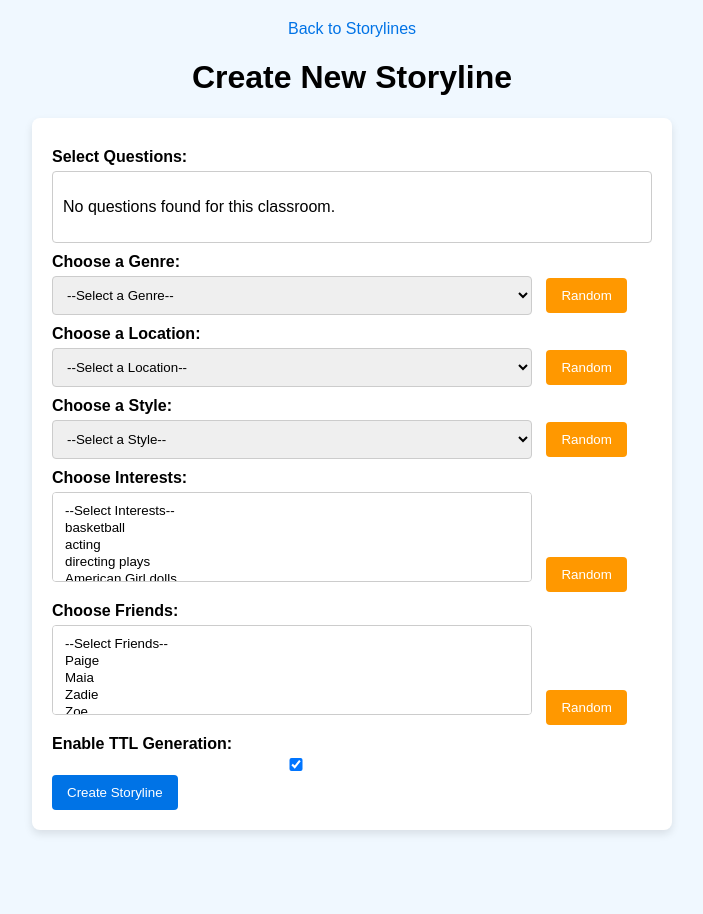
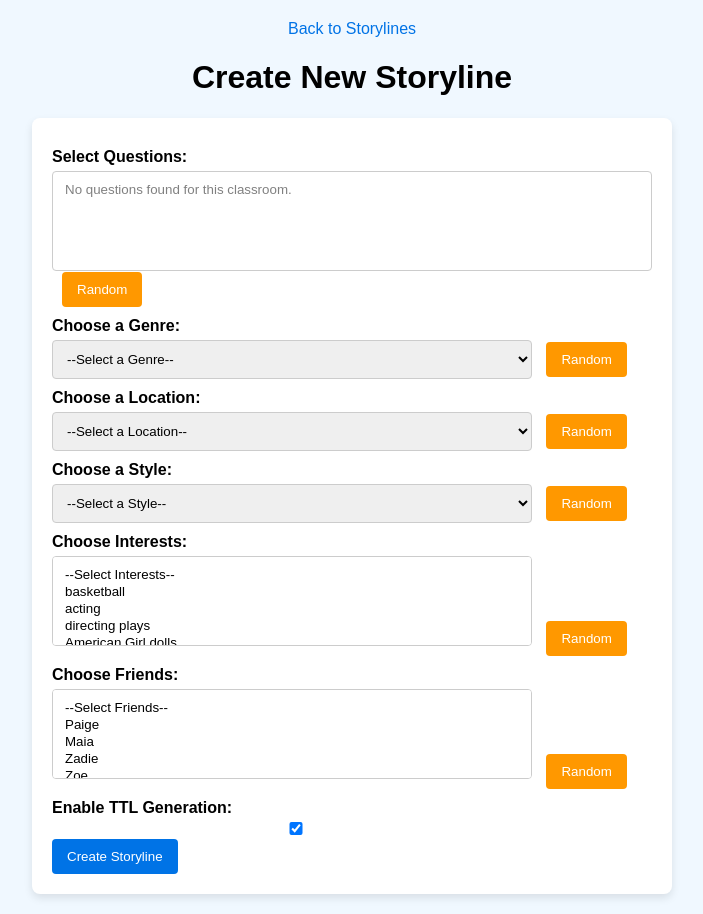
Before and after one commit to thecolorblue/snow_day, a FastAPI app: page /storylines/create in a window 1280 px wide. Shown: the whole page, without its empty margins (288-991 px from the left). Before the commit the page ends 834 px from the top, so only its background shows below. Run offline with FastAPI, Linux system fonts and the light colour scheme.

Commit message:
final update to questions UI

```diff
--- a/src/orm.py
+++ b/src/orm.py
@@ -116,6 +116,8 @@ class StorylineProgress(Base):
     __tablename__ = 'storyline_progress'
 
     storyline_progress_id = Column(Integer, primary_key=True, autoincrement=True)
+    storyline_id = Column(Integer, ForeignKey('storyline.storyline_id'), nullable=False)
+    storyline_step_id = Column(Integer, ForeignKey('storyline_step.storyline_step_id'), nullable=False)
     story_question_id = Column(Integer, ForeignKey('story_question.id'), nullable=False)
     duration = Column(Integer)
     score = Column(Integer)
--- a/src/storyline/templates/create_storyline.html
+++ b/src/storyline/templates/create_storyline.html
@@ -76,22 +76,19 @@
     <h1>Create New Storyline</h1>
     <form id="storyline-form" action="/storylines" method="POST">
         <!-- QUESTIONS from Classroom -->
-        <label>Select Questions:</label>
-        <div id="questions-list" style="max-height: 200px; overflow-y: auto; border: 1px solid #ccc; padding: 10px; margin-top: 5px; border-radius: 4px;">
+        <label for="questions">Select Questions:</label>
+        <select id="questions" name="selected_questions" multiple style="min-height: 100px; width: 100%; margin-top: 5px;">
             {% if questions %}
                 {% for question in questions %}
-                <div class="question-item" style="margin-bottom: 8px;">
-                    <input type="checkbox" id="question-{{ question.id }}" name="selected_questions" value="{{ question.id }}">
-                    <label for="question-{{ question.id }}" style="display: inline; font-weight: normal;">
-                        {{ question.question }} (Type: {{ question.type }}, Correct: {{ question.correct }})
-                    </label>
-                </div>
+                <option value="{{ question.id }}">
+                    {{ question.question }} (Type: {{ question.type }}, Correct: {{ question.correct }})
+                </option>
                 {% endfor %}
             {% else %}
-                <p>No questions found for this classroom.</p>
+                <option disabled>No questions found for this classroom.</option>
             {% endif %}
-        </div>
-        <!-- Removed the Random button for questions as it doesn't make sense with specific classroom questions -->
+        </select>
+        <button type="button" class="random-btn" onclick="randomSelectMultiple('questions')">Random</button>
 
         <!-- GENRES -->
         <label for="genres">Choose a Genre:</label>
@@ -141,7 +138,7 @@
             <option>Mario Kart</option>
             <option>Zelda</option>
         </select>
-        <button type="button" class="random-btn" onclick="randomSelectMultiple('interests', ['basketball', 'acting', 'directing plays', 'American Girl dolls', 'skateboarding', 'ice skating', 'Mario Kart', 'Zelda'])">Random</button>
+        <button type="button" class="random-btn" onclick="randomSelectMultiple('interests')">Random</button>
 
         <!-- FRIENDS -->
         <label for="friends">Choose Friends:</label>
@@ -152,7 +149,7 @@
             <option>Zadie</option>
             <option>Zoe</option>
         </select>
-        <button type="button" class="random-btn" onclick="randomSelectMultiple('friends', ['Paige', 'Maia', 'Zadie', 'Zoe'])">Random</button>
+        <button type="button" class="random-btn" onclick="randomSelectMultiple('friends')">Random</button>
 
         <div class="ttl-toggle">
             <label for="gen-ttl">Enable TTL Generation:</label>
@@ -169,18 +166,26 @@
             selectElement.value = randomOption;
         }
 
-        function randomSelectMultiple(selectId, options) {
+        function randomSelectMultiple(selectId) { // Removed options argument
             const selectElement = document.getElementById(selectId);
-            const selectedOptions = [];
-            const randomCount = Math.floor(Math.random() * options.length) + 1; // Random number of selections
-            while (selectedOptions.length < randomCount) {
-                const randomOption = options[Math.floor(Math.random() * options.length)];
-                if (!selectedOptions.includes(randomOption)) {
-                    selectedOptions.push(randomOption);
-                }
+            const availableOptions = Array.from(selectElement.options).filter(opt => opt.value && !opt.disabled); // Get actual options from the select element
+            if (availableOptions.length === 0) return; // No options to select
+
+            // Clear previous selections
+            availableOptions.forEach(option => option.selected = false);
+
+            const randomCount = Math.floor(Math.random() * availableOptions.length) + 1; // Random number based on available options
+            const selectedIndices = new Set();
+
+            while (selectedIndices.size < randomCount) {
+                const randomIndex = Math.floor(Math.random() * availableOptions.length);
+                selectedIndices.add(randomIndex);
             }
-            // Clear and set the selected options
-            Array.from(selectElement.options).forEach(option => option.selected = selectedOptions.includes(option.value));
+
+            // Set new selections
+            selectedIndices.forEach(index => {
+                availableOptions[index].selected = true;
+            });
         }
     </script>
 </body>
```
Also changed, not shown: alembic/versions/1dc79f0c8c5d_add_foreign_keys_to_storylineprogress.py (added, +38 -0 lines).
